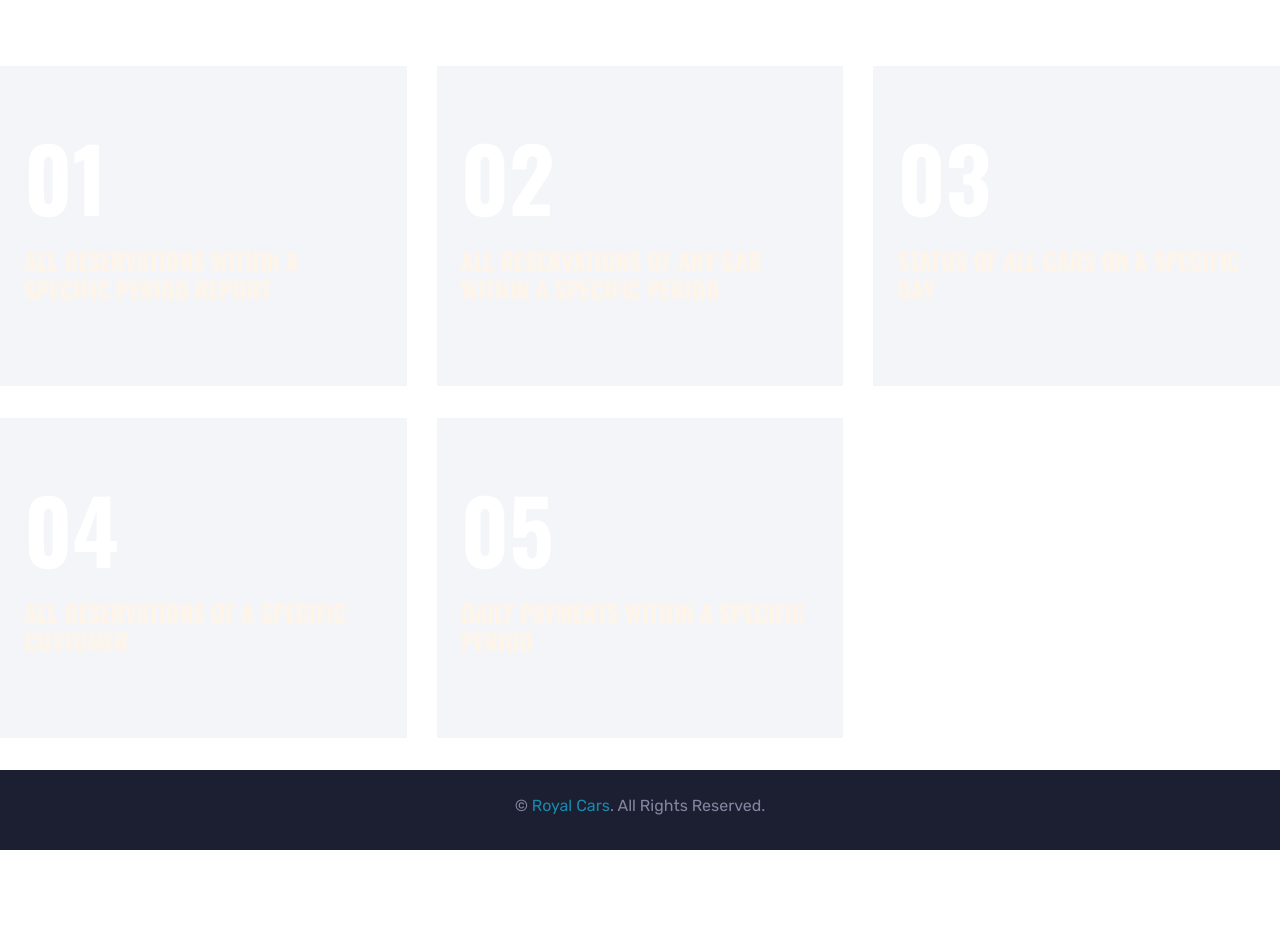
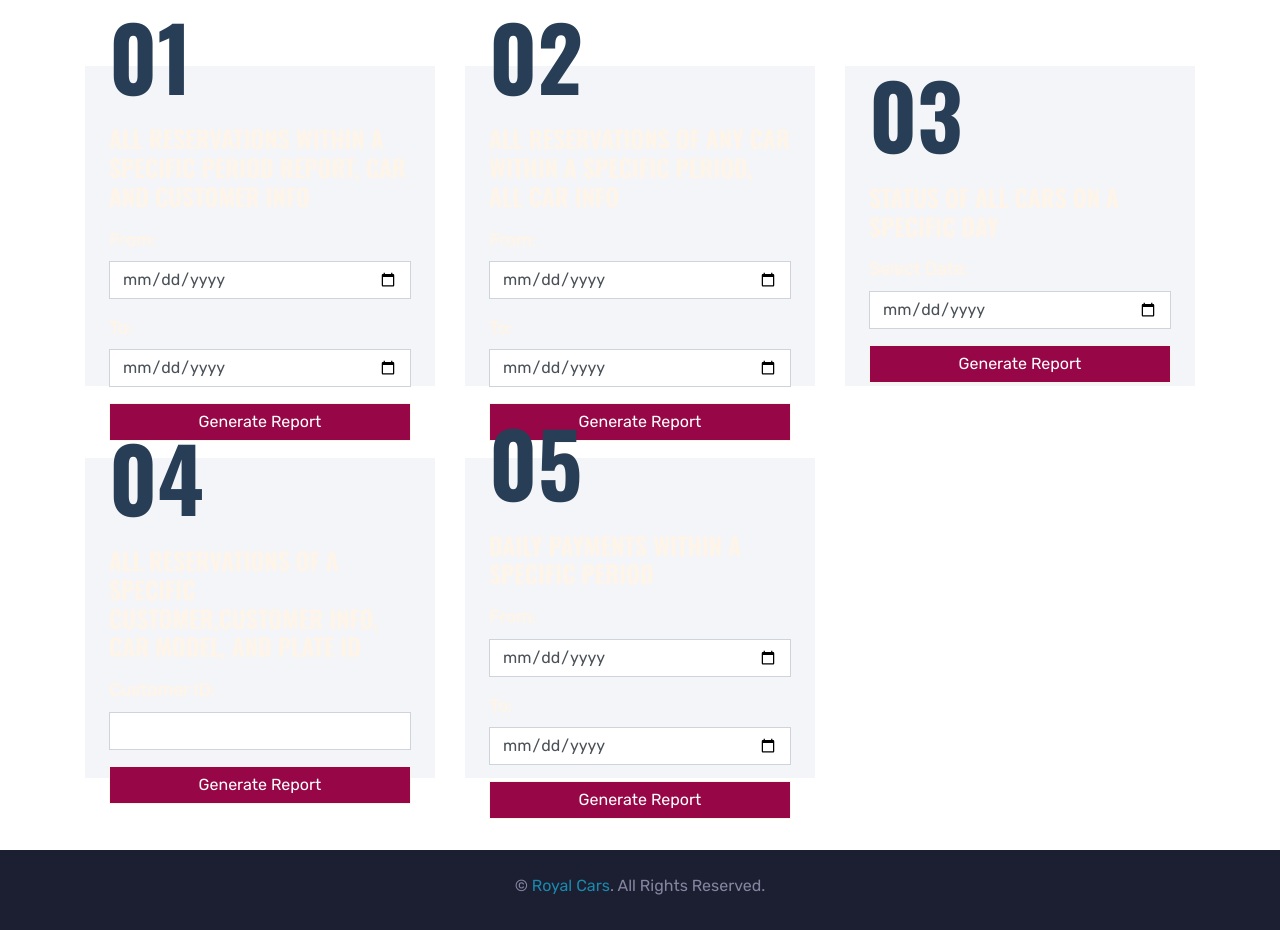
Before and after one commit to JumanaWanass/Car-Rental-Website, a website with bundled scripts: page Frontend/reports.html in a window 1280 px wide. Shown: the part 556-1486 px from the top of the page. Before the commit the page ends 1406 px from the top, so only its background shows below. Built offline with nearby package versions, Linux system fonts and the light colour scheme.

Commit message:
front reports

```diff
--- a/Frontend/reports.html
+++ b/Frontend/reports.html
@@ -72,55 +72,107 @@
         <h1 class="display-3 text-uppercase text-white mb-3">Choose Report</h1>
     </div>
     <!-- Page Header Start -->
-
-    <!-- About Start -->
+    <div class="container mx-auto">
         <div class="row">
-            <div class="col-lg-4 col-md-6 mb-2">
-                <a href="report1.html" class="service-item d-flex flex-column justify-content-center px-4 mb-4">
+            <!-- Report 01: All reservations within a specific period, car and customer Info -->
+            <div class="col-lg-4 col-md-6 mb-5">
+                <div class="service-item d-flex flex-column justify-content-center px-4 mb-4">
                     <div class="d-flex align-items-center justify-content-between mb-3">
-                        <h1 class="display-2 text-white mt-n2 m-0">01</h1>
+                        <h1 class="display-2 text-white1 mt-n2 m-0">01</h1>
                     </div>
-                    <h4 class="text-uppercase mb-3">All reservations within a specific period report</h4>
-                </a>
+                    <h4 class="text-uppercase mb-3">All reservations within a specific period report, car and customer Info</h4>
+                    <form action="report1.html" method="get">
+                        <div class="form-group">
+                            <label class="labelcustom" for="report1StartDate">From:</label>
+                            <input type="date" id="report1StartDate" name="startDate" class="form-control">
+                        </div>
+                        <div class="form-group">
+                            <label class="labelcustom" for="report1EndDate">To:</label>
+                            <input type="date" id="report1EndDate" name="endDate" class="form-control">
+                        </div>
+                        <button type="submit" class="btn btn-primary btn-block">Generate Report</button>
+                    </form>
+                </div>
             </div>
 
-            <div class="col-lg-4 col-md-6 mb-2">
-                <a href="report2.html" class="service-item d-flex flex-column justify-content-center px-4 mb-4">
+            <!-- Report 02: All reservations of any car within a specific period, all car info -->
+            <div class="col-lg-4 col-md-6 mb-5">
+                <div class="service-item d-flex flex-column justify-content-center px-4 mb-4">
                     <div class="d-flex align-items-center justify-content-between mb-3">
-                        <h1 class="display-2 text-white mt-n2 m-0">02</h1>
+                        <h1 class="display-2 text-white1 mt-n2 m-0">02</h1>
                     </div>
-                    <h4 class="text-uppercase mb-3">All reservations of any car within a specific period</h4>
-                </a>
+                    <h4 class="text-uppercase mb-3">All reservations of any car within a specific period, all car info</h4>
+                    <form action="report2.html" method="get">
+                        <div class="form-group">
+                            <label class="labelcustom" for="report2StartDate">From:</label>
+                            <input type="date" id="report2StartDate" name="startDate" class="form-control">
+                        </div>
+                        <div class="form-group">
+                            <label class="labelcustom" for="report2EndDate">To:</label>
+                            <input type="date" id="report2EndDate" name="endDate" class="form-control">
+                        </div>
+                        <button type="submit" class="btn btn-primary btn-block">Generate Report</button>
+                    </form>
+                </div>
             </div>
 
-            <div class="col-lg-4 col-md-6 mb-2">
-                <a href="statusReport.html" class="service-item d-flex flex-column justify-content-center px-4 mb-4">
+            <!-- Reopirt 03:  -->
+           <!-- Report 03: Status of all cars on a specific day -->
+            <div class="col-lg-4 col-md-6 mb-5">
+                <div class="service-item d-flex flex-column justify-content-center px-4 mb-4">
                 <div class="d-flex align-items-center justify-content-between mb-3">
-                        <h1 class="display-2 text-white mt-n2 m-0">03</h1>
+                    <h1 class="display-2 text-white1 mt-n2 m-0">03</h1>
                  </div>
                 <h4 class="text-uppercase mb-3">Status of all cars on a specific day</h4>
-                </a>
+             <form action="statusReport.html" method="get">
+                <div class="form-group">
+                    <label class="labelcustom" for="statusReportDate">Select Date:</label>
+                    <input type="date" id="statusReportDate" name="statusReportDate" class="form-control">
                 </div>
-
-            <div class="col-lg-4 col-md-6 mb-2">
-                <a href="customerReport.html" class="service-item d-flex flex-column justify-content-center px-4 mb-4">
+                <button type="submit" class="btn btn-primary btn-block">Generate Report</button>
+                    </form>
+                </div>
+            </div>
+            <!-- Report 04: All reservations of a specific customer, including customer info, car model, and plate id -->
+                <div class="col-lg-4 col-md-6 mb-5">
+                     <div class="service-item d-flex flex-column justify-content-center px-4 mb-4">
                         <div class="d-flex align-items-center justify-content-between mb-3">
-                        <h1 class="display-2 text-white mt-n2 m-0">04</h1>
+                            <h1 class="display-2 text-white1 mt-n2 m-0">04</h1>
                         </div>
-                    <h4 class="text-uppercase mb-3">All reservations of a specific customer</h4>
-                </a>
+                        <h4 class="text-uppercase mb-3">All reservations of a specific customer,customer info, car model, and plate id</h4>
+                        <form action="customerReport.html" method="get">
+                            <div class="form-group">
+                                <label class="labelcustom" for="customerReportID">Customer ID:</label>
+                                <input type="number" id="customerReportID" name="customerReportID" class="form-control" min="1" required>
                             </div>
-
-            <div class="col-lg-4 col-md-6 mb-2">
-                <a href="paymentReport.html" class="service-item d-flex flex-column justify-content-center px-4 mb-4">
+                        <button type="submit" class="btn btn-primary btn-block">Generate Report</button>
+                        </form>
+                    </div>
+                </div>
+            <!-- Report 05: Daily payments within a specific period -->
+                <div class="col-lg-4 col-md-6 mb-5">
+                    <div class="service-item d-flex flex-column justify-content-center px-4 mb-4">
                         <div class="d-flex align-items-center justify-content-between mb-3">
-                        <h1 class="display-2 text-white mt-n2 m-0">05</h1>
+                            <h1 class="display-2 text-white1 mt-n2 m-0">05</h1>
                         </div>
                             <h4 class="text-uppercase mb-3">Daily payments within a specific period</h4>
-                </a>
+                            <form action="paymentReport.html" method="get">
+                                <div class="form-group">
+                                    <label class="labelcustom" for="paymentReportStartDate">From:</label>
+                                    <input type="date" id="paymentReportStartDate" name="startDate" class="form-control">
                                 </div>
+                                <div class="form-group">
+                                    <label class="labelcustom" for="paymentReportEndDate">To:</label>
+                                    <input type="date" id="paymentReportEndDate" name="endDate" class="form-control">
+                                </div>
+                                    <button type="submit" class="btn btn-primary btn-block">Generate Report</button>
+                            </form>
+                    </div>
+                </div>
+        </div>
+    </div>
+    <!-- About Start -->
 
-    </div>
  <!-- About end -->
     <!-- Footer Start -->
 
@@ -132,11 +184,8 @@
   <!-- Footer End -->
 
 
-
-
     <!-- Back to Top -->
     <a href="#" class="btn btn-lg btn-primary btn-lg-square back-to-top"><i class="fa fa-angle-double-up"></i></a>
-
 
 
     <!-- JavaScript Libraries -->
```
Also changed, not shown: API/models/advancedSearch.js (added, +22 -0 lines), Frontend/adminSearch.html (+5 -1 lines), Frontend/report1.html (added, +96 -0 lines), Frontend/css/bootstrap.min.css, Frontend/report2.html (added), Frontend/report3.html (added), Frontend/report4.html (added), Frontend/report5.html (added). Lines whose indentation alone changed are shown as unchanged.
